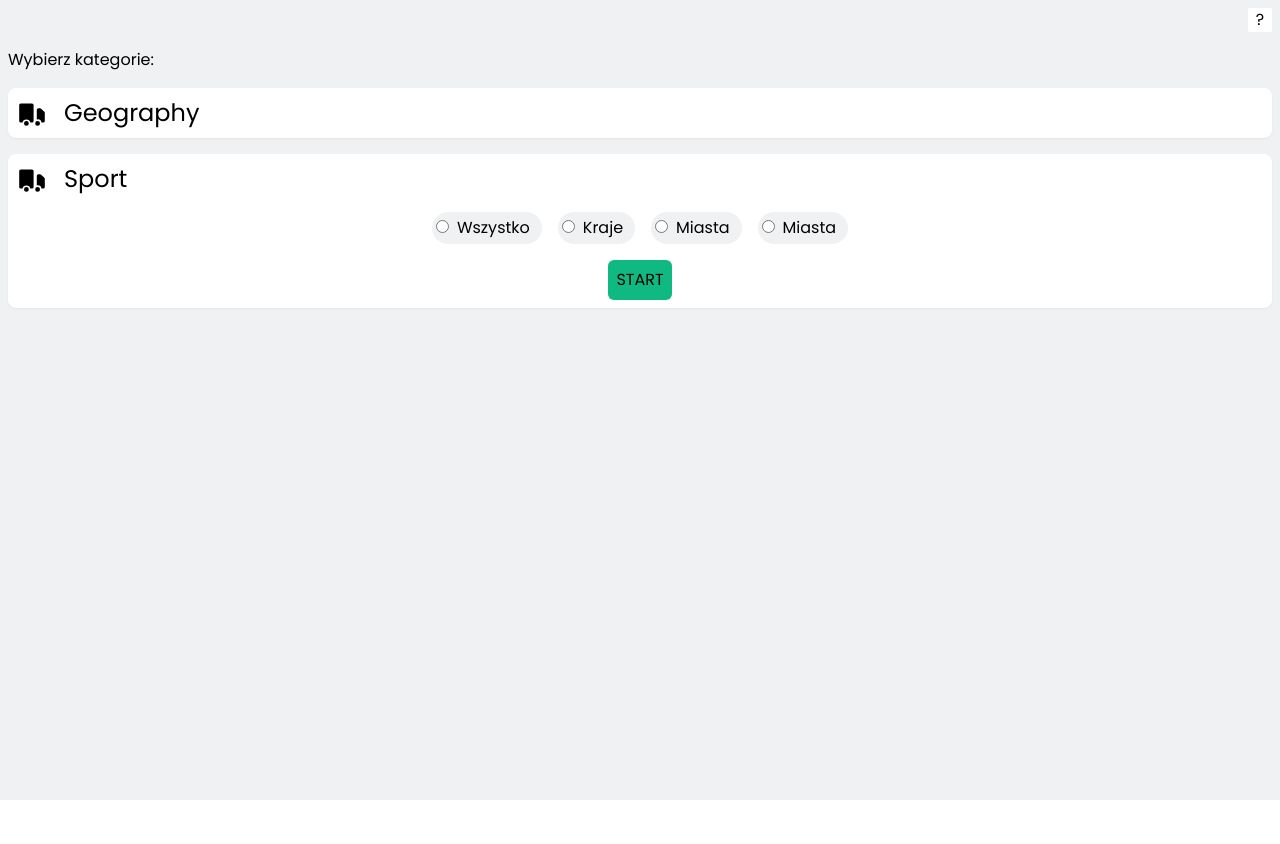
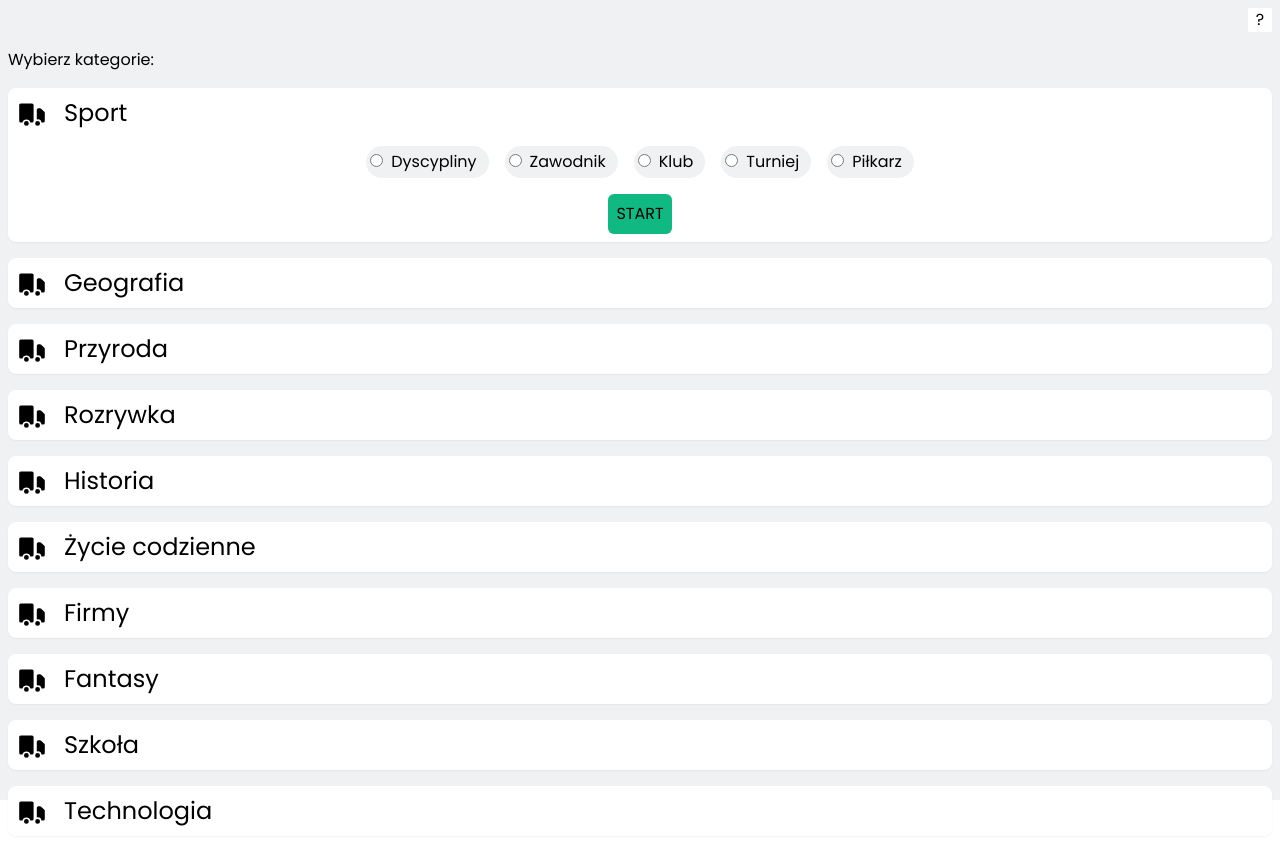
Before and after one commit to ArexSpeed/whoiam, a Next.js app: page / in a window 1280 px wide. Both pictures are taken after a click on the button "Sport". Before the commit the page ends 800 px from the top, so only its background shows below. Built offline with nearby package versions, Linux system fonts and the light colour scheme.

Commit message:
temp data

```diff
--- a/components/CategoryBox.tsx
+++ b/components/CategoryBox.tsx
@@ -2,6 +2,7 @@ import { FC, useState } from 'react';
 import Link from 'next/link';
 import { useAppDispatch } from 'redux/hooks';
 import { setCategory } from 'redux/slice';
+import subcategories from 'data/subcategories.json';
 
 interface Props {
   category: string;
@@ -29,7 +30,10 @@ const CategoryBox: FC<Props> = ({ category }) => {
     <div className="flex flex-col h-auto items-center m-2 bg-white text-black rounded-lg shadow-sm">
       <button
         className="flex flex-row w-full h-[50px] items-center transition ease-in outline-none"
-        onClick={() => setActive(!active)}>
+        onClick={() => {
+          setActive(!active);
+          setSubcategory('');
+        }}>
         <svg
           className="w-8 h-8 mx-2"
           fill="currentColor"
@@ -43,57 +47,26 @@ const CategoryBox: FC<Props> = ({ category }) => {
       {active && (
         <div className="flex flex-col justify-center items-center">
           <section className="flex flex-row flex-wrap justify-center">
+            {subcategories
+              .filter((sub) => sub.category === category)
+              .map((item) => (
                 <div
+                  key={item.id}
                   className={`${
-                subcategory === 'Wszystko' && 'border border-green-500'
+                    subcategory === item.subcategory && 'border border-green-500'
                   } p-1 m-2 bg-primary rounded-full`}>
                   <input
                     type="radio"
-                name="category"
-                id="Wszystko"
-                value="Wszystko"
+                    name={category}
+                    id={item.subcategory}
+                    value={item.subcategory}
                     onClick={handleSubcategory}
                   />
-              <label htmlFor="Wszystko">
-                <span className="mx-2">Wszystko</span>
+                  <label htmlFor={item.subcategory}>
+                    <span className="mx-2">{item.subcategory}</span>
                   </label>
                 </div>
-            <div className="p-1 m-2 bg-primary rounded-full">
-              <input
-                type="radio"
-                name="category"
-                id="Kraje"
-                value="Kraje"
-                onClick={handleSubcategory}
-              />
-              <label htmlFor="Kraje">
-                <span className="mx-2">Kraje</span>
-              </label>
-            </div>
-            <div className="p-1 m-2 bg-primary rounded-full">
-              <input
-                type="radio"
-                name="category"
-                id="Miasta"
-                value="Miasta"
-                onClick={handleSubcategory}
-              />
-              <label htmlFor="Miasta">
-                <span className="mx-2">Miasta</span>
-              </label>
-            </div>
-            <div className="p-1 m-2 bg-primary rounded-full">
-              <input
-                type="radio"
-                name="category"
-                id="Miasta"
-                value="Miasta"
-                onClick={handleSubcategory}
-              />
-              <label htmlFor="Miasta">
-                <span className="mx-2">Miasta</span>
-              </label>
-            </div>
+              ))}
           </section>
           <section>
             <Link href="/play" passHref>
--- /dev/null
+++ b/data/categories.json
@@ -0,0 +1,42 @@
+[
+  {
+    "id": "1",
+    "category": "Sport"
+  },
+  {
+    "id": "2",
+    "category": "Geografia"
+  },
+  {
+    "id": "3",
+    "category": "Przyroda"
+  },
+  {
+    "id": "4",
+    "category": "Rozrywka"
+  },
+  {
+    "id": "5",
+    "category": "Historia"
+  },
+  {
+    "id": "6",
+    "category": "Życie codzienne"
+  },
+  {
+    "id": "7",
+    "category": "Firmy"
+  },
+  {
+    "id": "8",
+    "category": "Fantasy"
+  },
+  {
+    "id": "9",
+    "category": "Szkoła"
+  },
+  {
+    "id": "10",
+    "category": "Technologia"
+  }
+]
--- /dev/null
+++ b/data/subcategories.json
@@ -0,0 +1,102 @@
+[
+  {
+    "id": "1",
+    "category": "Sport",
+    "subcategory": "Dyscypliny"
+  },
+  {
+    "id": "2",
+    "category": "Sport",
+    "subcategory": "Zawodnik"
+  },
+  {
+    "id": "3",
+    "category": "Sport",
+    "subcategory": "Klub"
+  },
+  {
+    "id": "4",
+    "category": "Sport",
+    "subcategory": "Turniej"
+  },
+  {
+    "id": "5",
+    "category": "Sport",
+    "subcategory": "Piłkarz"
+  },
+  {
+    "id": "6",
+    "category": "Geografia",
+    "subcategory": "Kraj"
+  },
+  {
+    "id": "7",
+    "category": "Geografia",
+    "subcategory": "Miejsca"
+  },
+  {
+    "id": "8",
+    "category": "Geografia",
+    "subcategory": "Regiony"
+  },
+  {
+    "id": "9",
+    "category": "Geografia",
+    "subcategory": "Ludność"
+  },
+  {
+    "id": "10",
+    "category": "Geografia",
+    "subcategory": "Kosmos"
+  },
+  {
+    "id": "11",
+    "category": "Przyroda",
+    "subcategory": "Roślina"
+  },
+  {
+    "id": "12",
+    "category": "Przyroda",
+    "subcategory": "Owoc"
+  },
+  {
+    "id": "13",
+    "category": "Przyroda",
+    "subcategory": "Warzywo"
+  },
+  {
+    "id": "14",
+    "category": "Przyroda",
+    "subcategory": "Zwierzęta"
+  },
+  {
+    "id": "15",
+    "category": "Przyroda",
+    "subcategory": "Miejsca"
+  },
+  {
+    "id": "16",
+    "category": "Rozgrywka",
+    "subcategory": "Filmy i seriale"
+  },
+  {
+    "id": "17",
+    "category": "Rozgrywka",
+    "subcategory": "Aktorzy"
+  },
+  {
+    "id": "18",
+    "category": "Rozgrywka",
+    "subcategory": "Piosenkarze"
+  },
+  {
+    "id": "19",
+    "category": "Rozgrywka",
+    "subcategory": "Piosenki"
+  },
+  {
+    "id": "20",
+    "category": "Rozgrywka",
+    "subcategory": "Gry"
+  }
+]
--- a/pages/index.tsx
+++ b/pages/index.tsx
@@ -1,5 +1,6 @@
 import CategoryBox from 'components/CategoryBox';
 import type { NextPage } from 'next';
+import categories from 'data/categories.json';
 
 const Home: NextPage = () => {
   return (
@@ -12,8 +13,9 @@ const Home: NextPage = () => {
       <main className="w-full">
         <section className="m-2">Wybierz kategorie:</section>
         <section className="w-full flex flex-col">
-          <CategoryBox category="Geography" />
-          <CategoryBox category="Sport" />
+          {categories.map((category) => (
+            <CategoryBox key={category.id} category={category.category} />
+          ))}
         </section>
       </main>
     </div>
--- a/pages/questions.tsx
+++ b/pages/questions.tsx
@@ -4,7 +4,7 @@ import Question from 'components/Question';
 import { makeStyles, createStyles } from '@material-ui/core/styles';
 import Modal from '@material-ui/core/Modal';
 import { useAppDispatch, useAppSelector } from 'redux/hooks';
-import { setQuestion, selectedQuestions } from 'redux/slice';
+import { setQuestion, selectedQuestions, reset } from 'redux/slice';
 
 const useStyles = makeStyles(() =>
   createStyles({
@@ -39,6 +39,12 @@ const Questions = () => {
     setModalQuestion('');
     setModalAnswer('');
     setOpenModal(false);
+  };
+
+  const handleReset = () => {
+    dispatch(reset());
+    setModalQuestion('');
+    setModalAnswer('');
   };
 
   return (
@@ -124,7 +130,10 @@ const Questions = () => {
           </div>
           <span className="text-sm">Dodaj pytanie</span>
         </button>
-        <button className="bg-transparent flex flex-col justify-center items-center w-1/3">
+        <Link href="/" passHref>
+          <button
+            className="bg-transparent flex flex-col justify-center items-center w-1/3"
+            onClick={handleReset}>
             <div className="flex justify-center items-center w-[50px] h-[50px] rounded-full bg-red-400">
               <svg
                 className="w-8 h-8"
@@ -140,6 +149,7 @@ const Questions = () => {
             </div>
             <span className="text-sm">Koniec gry</span>
           </button>
+        </Link>
       </footer>
     </div>
   );
```
Lines whose indentation alone changed are shown as unchanged.
